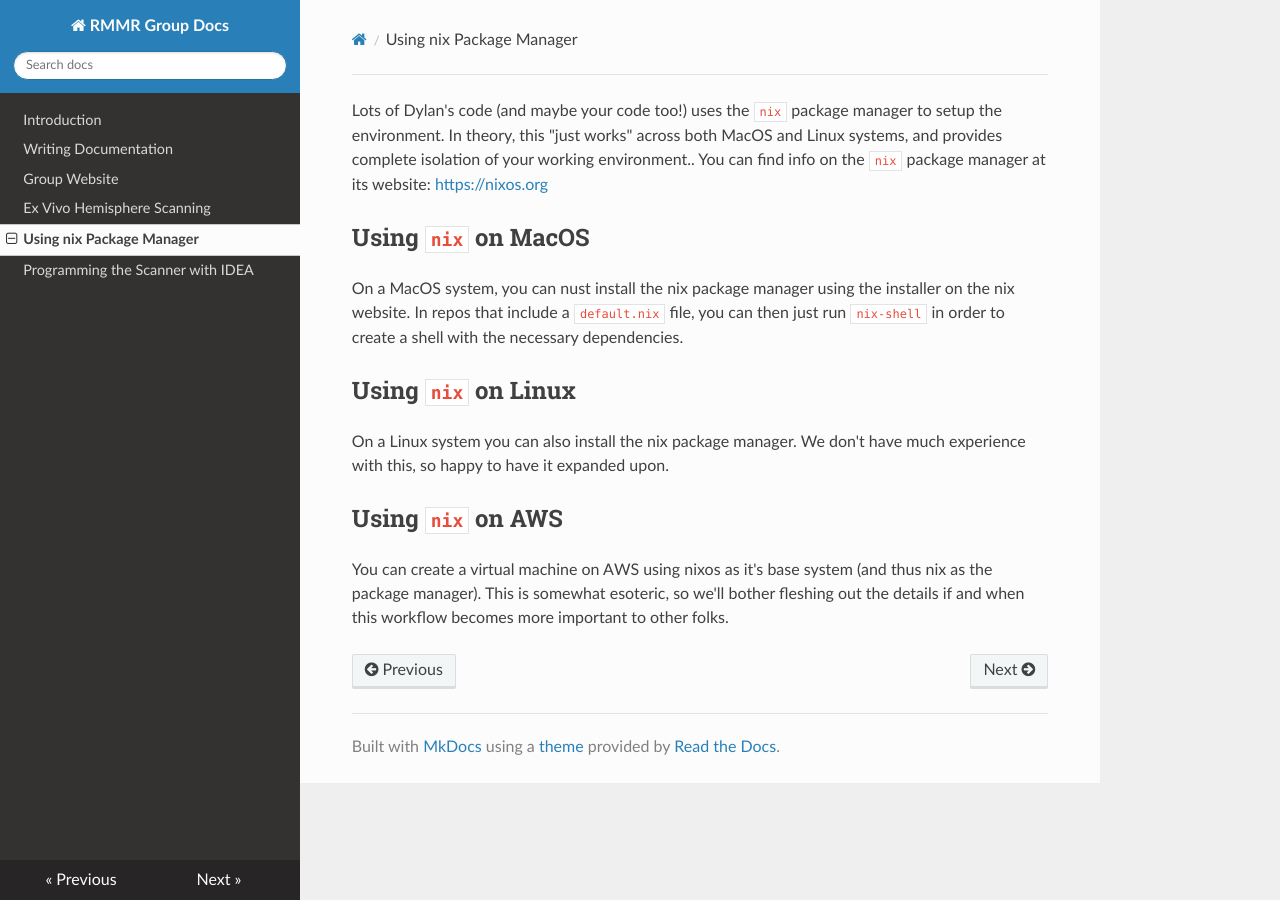
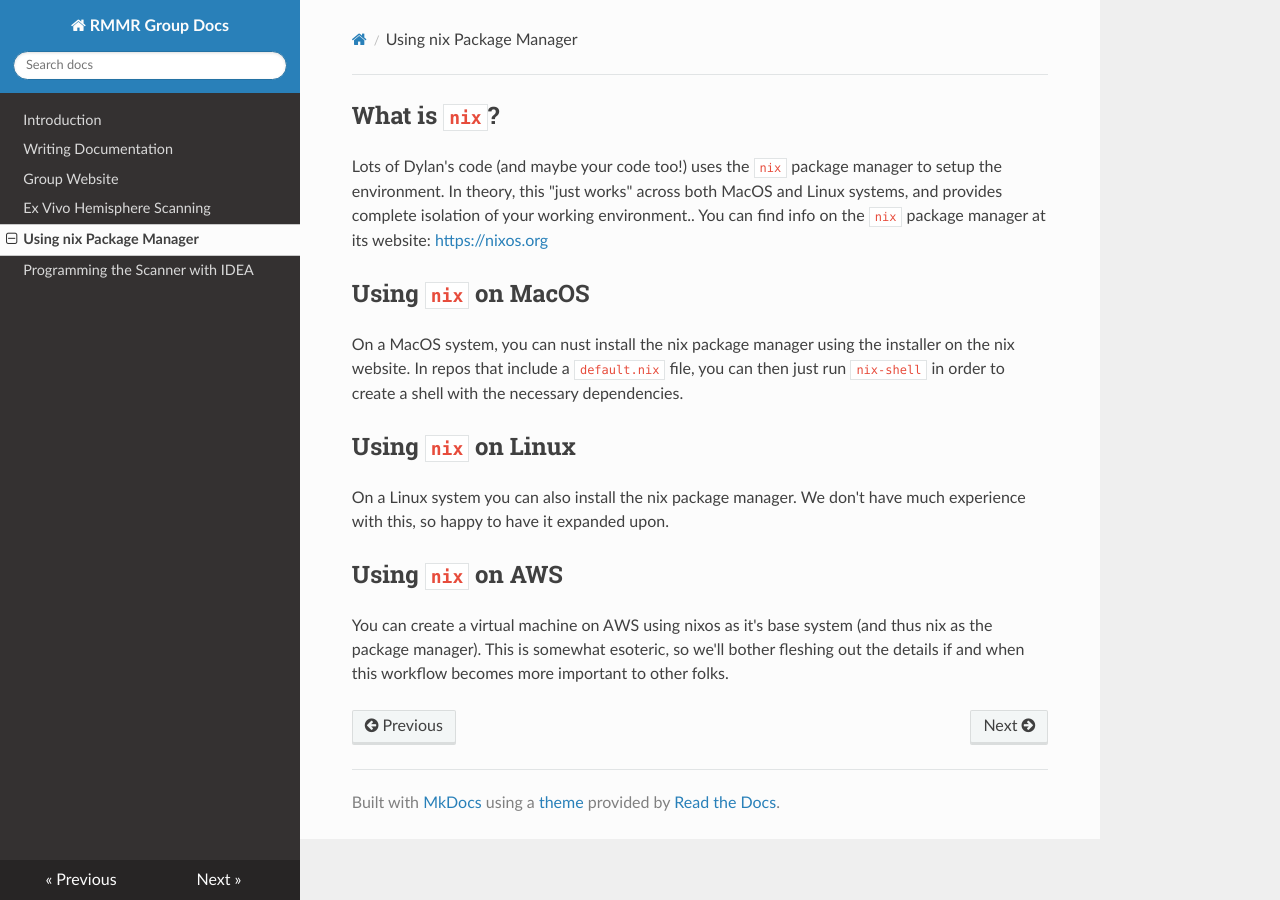
Before and after one commit to RMMR-Group/rmmr_group_docs, an MkDocs documentation site: the page built from docs/using_nix.md, in a window 1280 px wide. Built offline with MkDocs 1.6.1, drawn with Linux system fonts in a browser that asks for light colours; nearby versions of some CDN libraries.

Commit message:
Fixed typos

```diff
--- a/docs/using_nix.md
+++ b/docs/using_nix.md
@@ -1,6 +1,8 @@
 ---
 title: Using nix package manager
 ---
+
+## What is `nix`?
 
 Lots of Dylan's code (and maybe your code too!) uses the `nix` package manager to setup the environment. In theory, this "just works" across both MacOS and Linux systems, and provides complete isolation of your working environment.. You can find info on the `nix` package manager at its website:
 [https://nixos.org](https://nixos.org)
```
